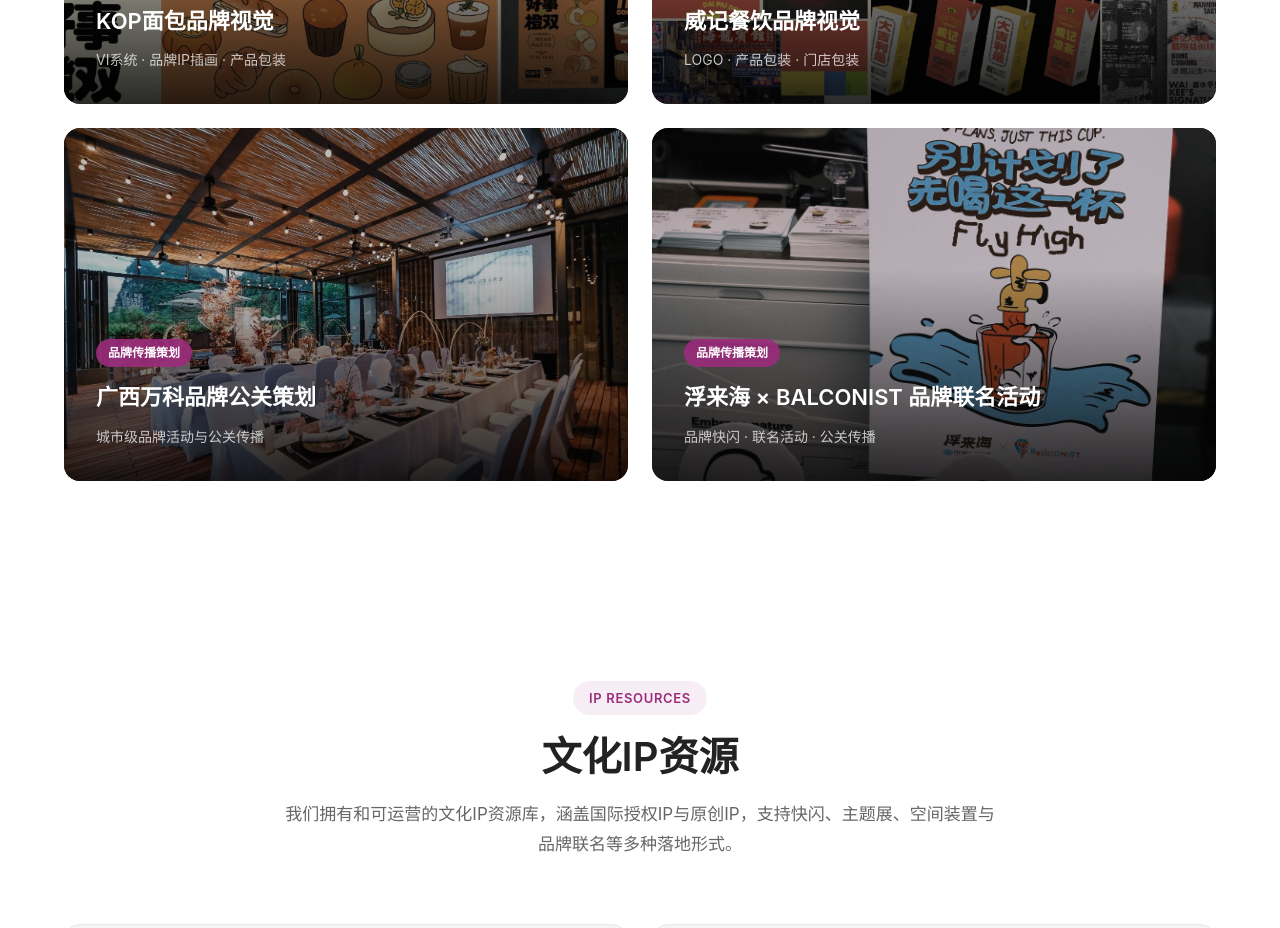
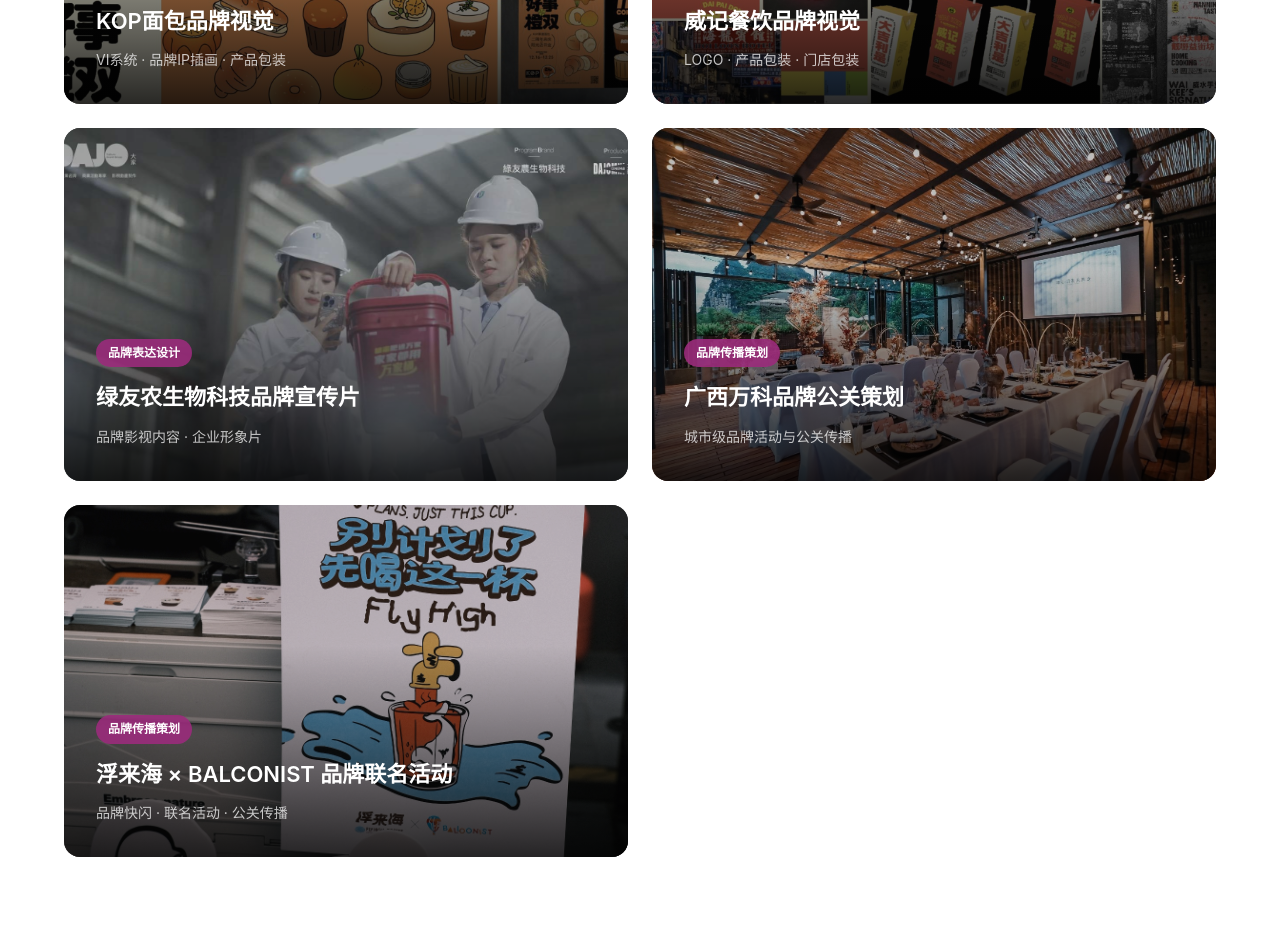
Before and after one commit to JEREMYGAU1/dajomni-website, a plain HTML site: page index.html in a window 1280 px wide. Shown: the part 3954-4882 px from the top of the page. Drawn offline with Linux system fonts and the light colour scheme.

Commit message:
feat: 新增绿友农生物科技品牌宣传片案例

```diff
--- a/index.html
+++ b/index.html
@@ -1622,6 +1622,15 @@
             <span class="case-tag">品牌表达设计</span>
             <h3>威记餐饮品牌视觉</h3>
             <p>LOGO · 产品包装 · 门店包装</p>
+          </div>
+        </div>
+        <div class="case-card fade-in" data-case="lvyounong" data-category="design" onclick="openCase('lvyounong')">
+          <span class="case-hint">查看详情</span>
+          <img src="images/lvyounong/case-lvyounong-hero.jpg" alt="绿友农生物科技品牌宣传片" class="case-image">
+          <div class="case-overlay">
+            <span class="case-tag">品牌表达设计</span>
+            <h3>绿友农生物科技品牌宣传片</h3>
+            <p>品牌影视内容 · 企业形象片</p>
           </div>
         </div>
         <div class="case-card fade-in" data-case="vanke" data-category="communication" onclick="openCase('vanke')">
@@ -2139,6 +2148,19 @@
           ] }
         ]
       },
+      lvyounong: {
+        hero: 'images/lvyounong/case-lvyounong-hero.jpg',
+        tag: '品牌表达设计',
+        title: '绿友农生物科技品牌宣传片',
+        meta: '品牌影视内容 · 企业形象片 · 大家映畫出品',
+        sections: [
+          { type: 'heading', text: '项目背景' },
+          { type: 'text', text: '绿友农生物科技是一家专注于生物科技与农业领域的现代化企业，致力于为农业提供更环保、更高效的解决方案。随着企业规模不断扩大，绿友农希望通过一支企业宣传片，传递品牌实力、科研精神与责任担当，为市场合作与品牌认知建立更可信的形象。' },
+          { type: 'heading', text: '我们做了什么' },
+          { type: 'text', text: '大家映畫团队从品牌核心价值出发，围绕绿友农的生产研发、技术团队与产品应用场景，完成全片策划、拍摄、剪辑与后期制作。影片以「科技赋能农业」为主线，展现企业从实验室到田间地头的完整链路。' },
+          { type: 'video', title: '绿友农生物科技品牌宣传片', videoUrl: 'https://channels.weixin.qq.com/embed/feed/AuHUEpKuz1', fallbackUrl: 'https://weixin.qq.com/sph/AuHUEpKuz1', caption: '大家映畫出品 · 绿友农生物科技品牌宣传片' }
+        ]
+      },
       vanke: {
         hero: 'images/vanke/case-vanke-hero.jpg?v=2',
         tag: '品牌传播策划',
```
Also changed, not shown: images/lvyounong/case-lvyounong-hero.jpg (added).
